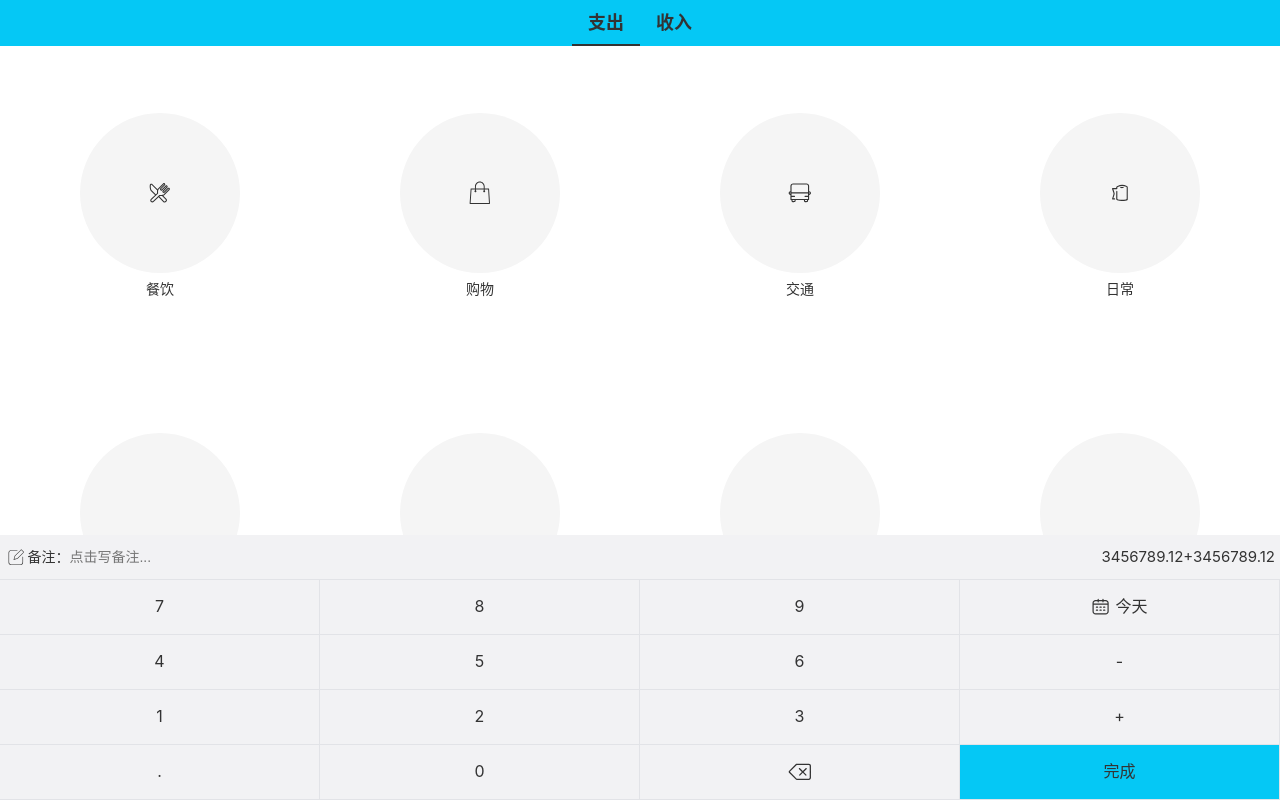
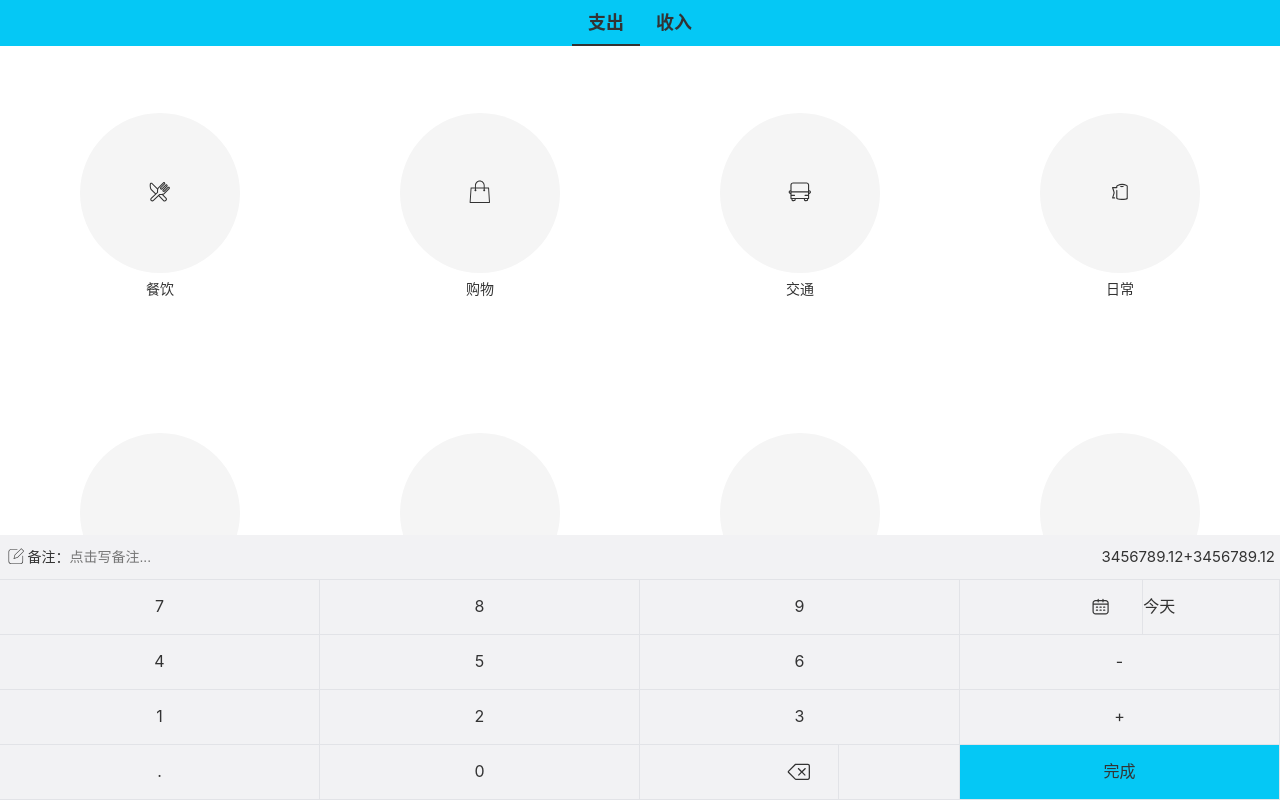
Before and after one commit to UntilTheCore/fingertips-books-react, a React app: page /#/money in a window 1280 px wide. Built offline with nearby package versions, Linux system fonts and the light colour scheme.

Commit message:
重新设计<Icon />组件，现在可以控制图标的大小了。

```diff
--- a/src/components/Icon.tsx
+++ b/src/components/Icon.tsx
@@ -12,20 +12,25 @@ try {
 
 type Props = {
     name: string,
+    style?: object,
 }
 
-const Svg = styled.svg`
-    width: 1.6em; height: 1.6em;
-    vertical-align: -0.15em;
-    fill: currentColor;
-    overflow: hidden;
+const Wrapper: React.FC = styled.div`
+    > svg {
+        width: 1.6em; height: 1.6em;
+        vertical-align: -0.15em;
+        fill: currentColor;
+        overflow: hidden;
+    }
 `;
 
 const Icon = (props: Props) => {
     return (
-        <Svg aria-hidden={ true }>
-            <use xlinkHref={ '#' + props.name } />
-        </Svg>
+        <Wrapper>
+            <svg aria-hidden={ true } style={props.style}>
+                <use xlinkHref={ '#' + props.name }/>
+            </svg>
+        </Wrapper>
     );
 };
 
```
